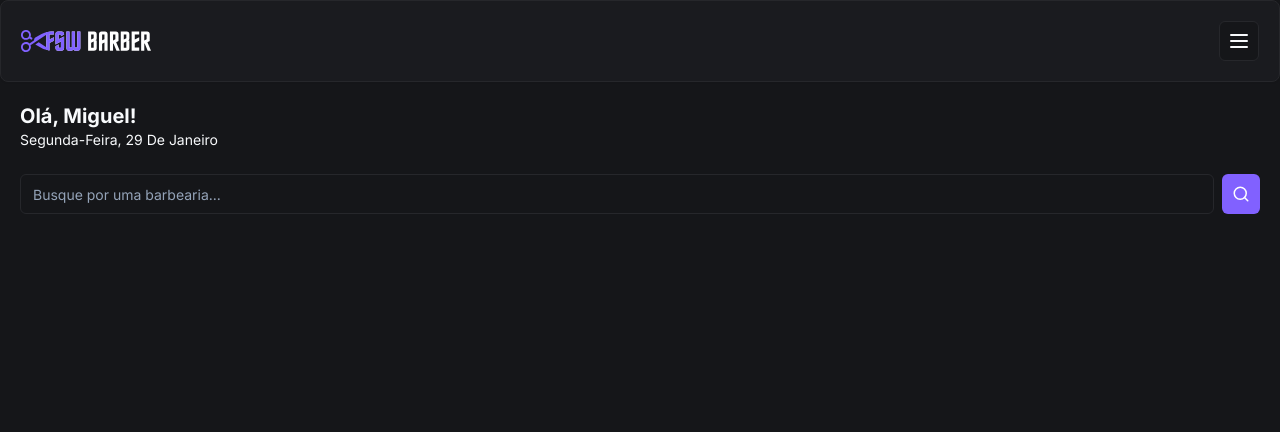
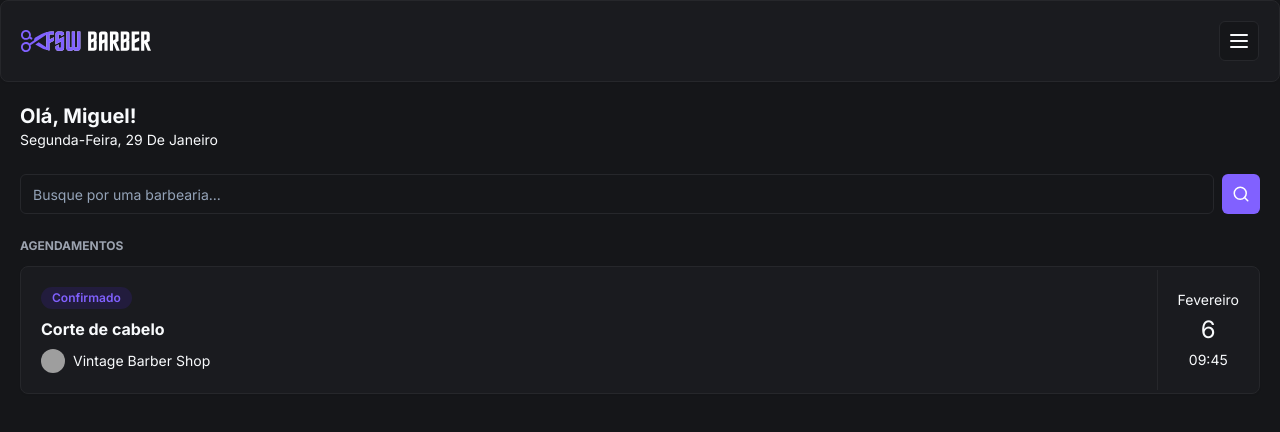
Before and after one commit to brunowzz/fsw-barber, a Next.js app: page / in a window 1280 px wide. Shown: the top 432 px of the page. Built offline with nearby package versions, Linux system fonts and the light colour scheme; grey boxes are pictures that could not be loaded.

Commit message:
feat: create initial booking component

```diff
--- a/package.json
+++ b/package.json
@@ -13,6 +13,7 @@
   },
   "dependencies": {
     "@prisma/client": "^5.9.1",
+    "@radix-ui/react-avatar": "^1.0.4",
     "@radix-ui/react-slot": "^1.0.2",
     "class-variance-authority": "^0.7.0",
     "clsx": "^2.1.0",
--- a/src/app/(home)/page.tsx
+++ b/src/app/(home)/page.tsx
@@ -3,6 +3,8 @@
 
 import Header from "@/components/header";
 import Search from "./components/search";
+import BookingItem from "@/components/booking-item";
+import HighlightedSubtitle from "@/components/highlighted-subtitle";
 
 export default function Home() {
   const dayOfWeekAndMonth: string = format(new Date(), "EEEE',' dd 'de' MMMM", {
@@ -12,14 +14,19 @@
   return (
     <>
       <Header />
-      <main className="px-5 pt-5">
+      <main className="flex flex-col gap-6 p-5">
         <section>
           <h2 className="text-xl font-bold">Olá, Miguel!</h2>
           <p className="text-sm capitalize">{dayOfWeekAndMonth}</p>
         </section>
 
-        <section className="mt-6">
+        <section>
           <Search />
+        </section>
+
+        <section>
+          <HighlightedSubtitle> Agendamentos</HighlightedSubtitle>
+          <BookingItem />
         </section>
       </main>
     </>
--- /dev/null
+++ b/src/components/booking-item.tsx
@@ -0,0 +1,33 @@
+import { Avatar, AvatarFallback, AvatarImage } from "./ui/avatar";
+import { Badge } from "./ui/badge";
+import { Card, CardContent } from "./ui/card";
+
+export default function BookingItem() {
+  return (
+    <Card>
+      <CardContent className="flex items-center justify-between p-0">
+        <div className="flex flex-col gap-2 p-5">
+          <Badge className="w-fit bg-[#221C3D] text-primary hover:bg-[#221C3D]">
+            Confirmado
+          </Badge>
+          <h3 className="font-bold">Corte de cabelo</h3>
+
+          <div className="flex items-center gap-2">
+            <Avatar className="h-6 w-6">
+              <AvatarImage src="https://utfs.io/f/0ddfbd26-a424-43a0-aaf3-c3f1dc6be6d1-1kgxo7.png" />
+              <AvatarFallback>A</AvatarFallback>
+            </Avatar>
+
+            <p className="text-sm">Vintage Barber Shop</p>
+          </div>
+        </div>
+
+        <div className="border--secondary flex flex-col items-center justify-center gap-1 border-l border-solid p-5">
+          <p className="text-sm">Fevereiro</p>
+          <p className="text-2xl">6</p>
+          <p className="text-sm">09:45</p>
+        </div>
+      </CardContent>
+    </Card>
+  );
+}
--- /dev/null
+++ b/src/components/highlighted-subtitle.tsx
@@ -0,0 +1,13 @@
+import { ReactNode } from "react";
+
+export default function HighlightedSubtitle({
+  children,
+}: {
+  children: ReactNode;
+}) {
+  return (
+    <h2 className="mb-3 text-xs font-bold uppercase text-gray-400">
+      {children}
+    </h2>
+  );
+}
--- /dev/null
+++ b/src/components/ui/avatar.tsx
@@ -0,0 +1,50 @@
+"use client"
+
+import * as React from "react"
+import * as AvatarPrimitive from "@radix-ui/react-avatar"
+
+import { cn } from "@/lib/utils"
+
+const Avatar = React.forwardRef<
+  React.ElementRef<typeof AvatarPrimitive.Root>,
+  React.ComponentPropsWithoutRef<typeof AvatarPrimitive.Root>
+>(({ className, ...props }, ref) => (
+  <AvatarPrimitive.Root
+    ref={ref}
+    className={cn(
+      "relative flex h-10 w-10 shrink-0 overflow-hidden rounded-full",
+      className
+    )}
+    {...props}
+  />
+))
+Avatar.displayName = AvatarPrimitive.Root.displayName
+
+const AvatarImage = React.forwardRef<
+  React.ElementRef<typeof AvatarPrimitive.Image>,
+  React.ComponentPropsWithoutRef<typeof AvatarPrimitive.Image>
+>(({ className, ...props }, ref) => (
+  <AvatarPrimitive.Image
+    ref={ref}
+    className={cn("aspect-square h-full w-full", className)}
+    {...props}
+  />
+))
+AvatarImage.displayName = AvatarPrimitive.Image.displayName
+
+const AvatarFallback = React.forwardRef<
+  React.ElementRef<typeof AvatarPrimitive.Fallback>,
+  React.ComponentPropsWithoutRef<typeof AvatarPrimitive.Fallback>
+>(({ className, ...props }, ref) => (
+  <AvatarPrimitive.Fallback
+    ref={ref}
+    className={cn(
+      "flex h-full w-full items-center justify-center rounded-full bg-muted",
+      className
+    )}
+    {...props}
+  />
+))
+AvatarFallback.displayName = AvatarPrimitive.Fallback.displayName
+
+export { Avatar, AvatarImage, AvatarFallback }
--- /dev/null
+++ b/src/components/ui/badge.tsx
@@ -0,0 +1,36 @@
+import * as React from "react"
+import { cva, type VariantProps } from "class-variance-authority"
+
+import { cn } from "@/lib/utils"
+
+const badgeVariants = cva(
+  "inline-flex items-center rounded-full border px-2.5 py-0.5 text-xs font-semibold transition-colors focus:outline-none focus:ring-2 focus:ring-ring focus:ring-offset-2",
+  {
+    variants: {
+      variant: {
+        default:
+          "border-transparent bg-primary text-primary-foreground hover:bg-primary/80",
+        secondary:
+          "border-transparent bg-secondary text-secondary-foreground hover:bg-secondary/80",
+        destructive:
+          "border-transparent bg-destructive text-destructive-foreground hover:bg-destructive/80",
+        outline: "text-foreground",
+      },
+    },
+    defaultVariants: {
+      variant: "default",
+    },
+  }
+)
+
+export interface BadgeProps
+  extends React.HTMLAttributes<HTMLDivElement>,
+    VariantProps<typeof badgeVariants> {}
+
+function Badge({ className, variant, ...props }: BadgeProps) {
+  return (
+    <div className={cn(badgeVariants({ variant }), className)} {...props} />
+  )
+}
+
+export { Badge, badgeVariants }
```
Also changed, not shown: 1 other file (tests, documents, lock files or other folders).
